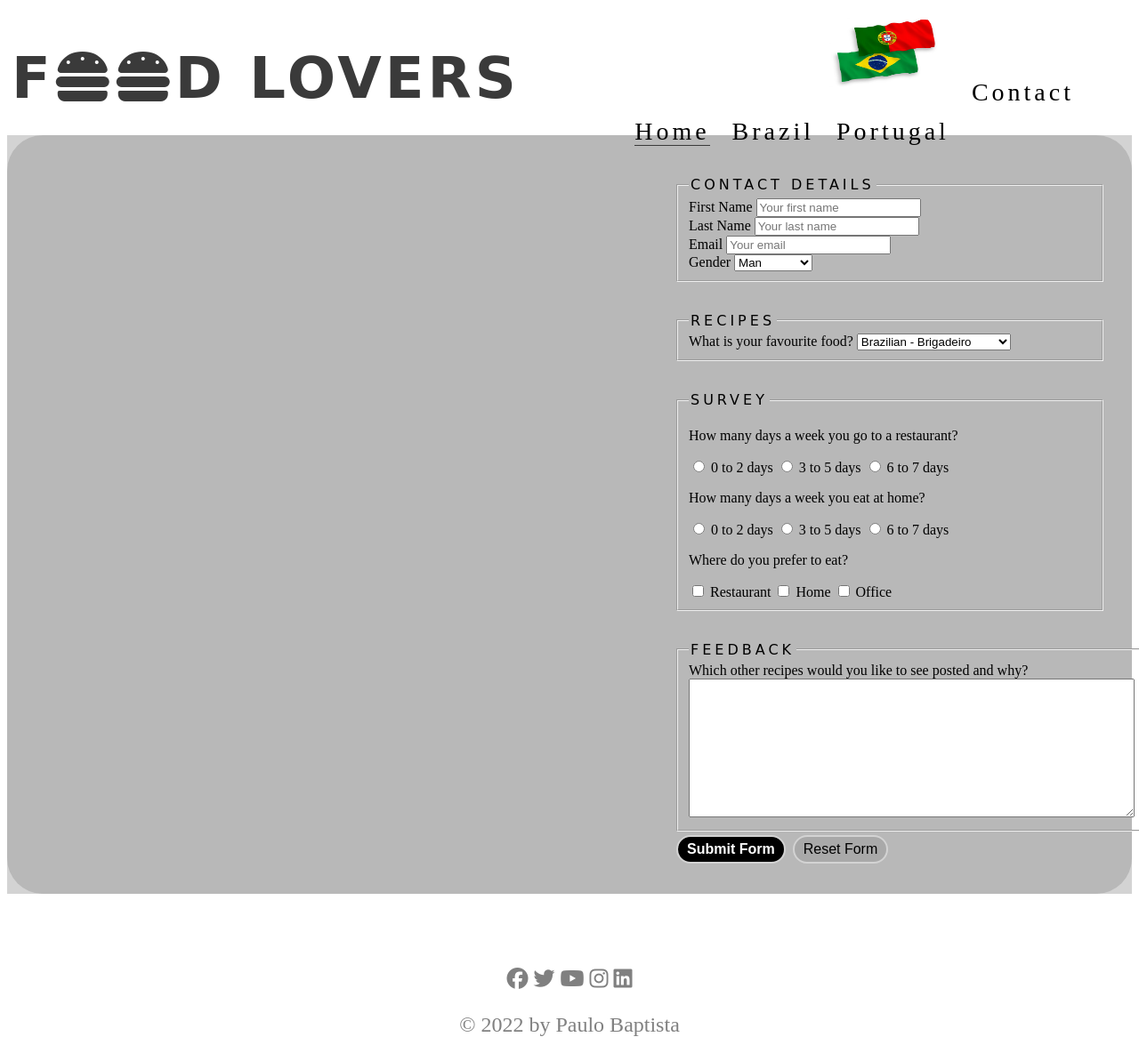
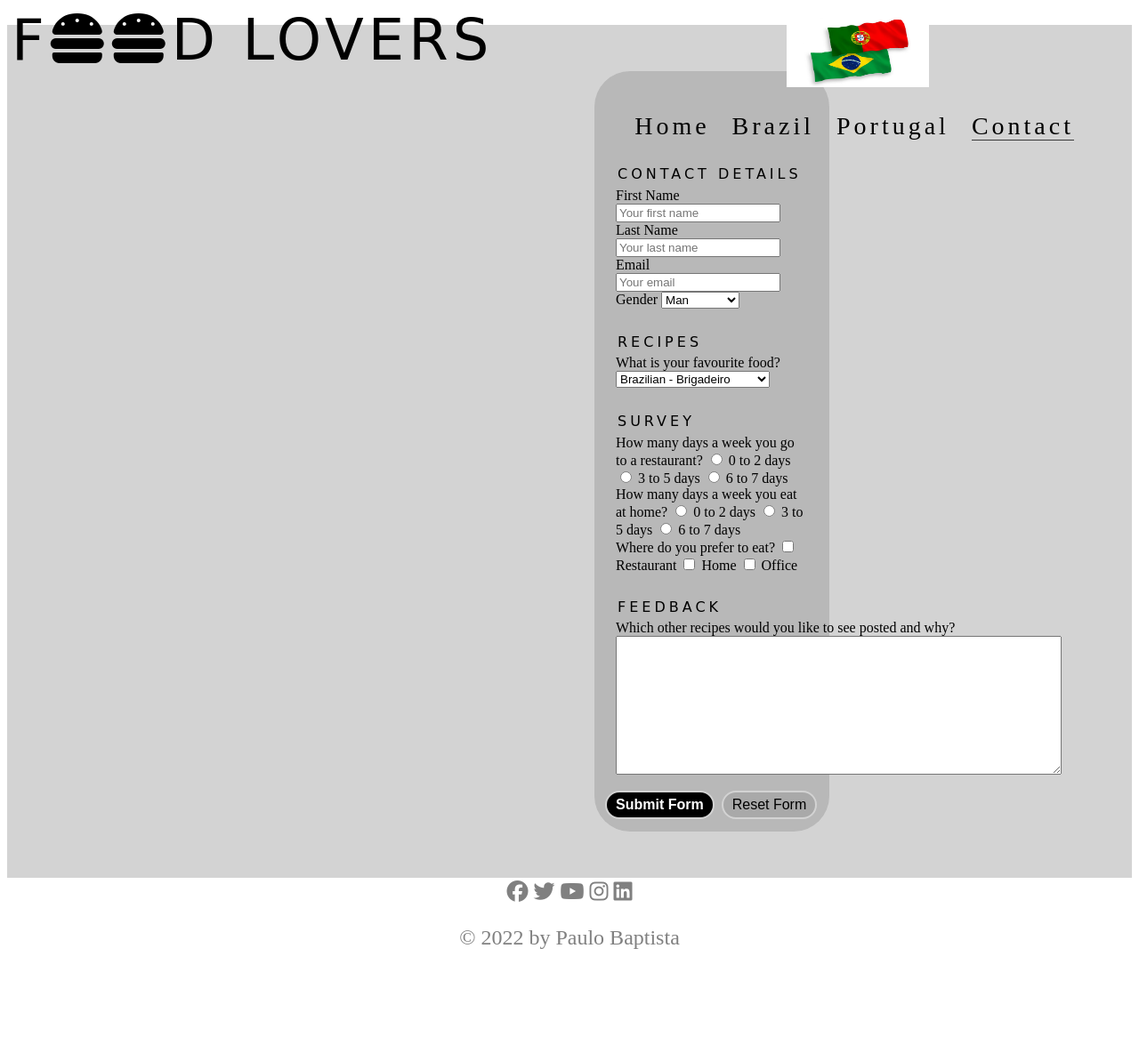
Before and after one commit to Code-Institute-Submissions/baptistapaulo-pp1_NovResub, a plain HTML site: page contact.html in a window 1280 px wide. Shown: the whole page at 89% size. After the commit the page ends 1068 px from the top, so only its background shows below. Drawn offline with Linux system fonts and the light colour scheme; a web font is replaced by a local one.

Commit message:
Fix form styling in the contact page

```diff
--- a/assets/css/style.css
+++ b/assets/css/style.css
@@ -5,15 +5,15 @@ body {
 }
 
 header {
-    height: 10%;
-}
-
-header {
-    height: 80%;
+    height: 20px;
 }
 
 footer {
-    height: 10%;
+    height: 10px;
+}
+
+fieldset {
+    border: none;
 }
 
 /* headings and logo */
@@ -53,6 +53,10 @@ a:hover {
     float: left;
     font-size: 400%;
     margin-left: 5px;
+    font-family: 'DynaPuff', cursive;
+    text-transform: uppercase;
+    letter-spacing: 5px;
+    color: black;
 }
 
 #logo-image {
@@ -66,10 +70,11 @@ a:hover {
 #menu {
     font-size: 175%;
     letter-spacing: 4px;
+    float: right;
     margin-right: 40px;
 }
 
-#menu, #logo {
+#menu #logo #logo-image {
     line-height: 100px;
 }
 
@@ -86,6 +91,7 @@ a:hover {
 
 #menu a:hover {
     border-bottom: 1px solid #3a3a3a;
+    font-weight: bold;
 }
 
 .active {
@@ -212,8 +218,24 @@ a:hover {
     line-height: 0;
     column-count: 3;
     column-gap: 0;
+    align-content: center;
     background-color: lightgray;
 }
+
+div > span {
+    padding: 20px 40px;
+    display: inline-block;
+    margin: 4px 2px;
+    border-radius: 20px;
+    background-color: gray;
+}
+
+span > img {
+    border-radius: 10px;
+    width:  300px;
+    height: 300px;
+    object-fit: cover;
+    }
 
 #photos > img {
     width: 100%;
@@ -222,25 +244,29 @@ a:hover {
 /* contact form */
 
 form {
-	margin-top: 5rem;
-    margin-bottom: 5rem;
+	margin-top: 2rem;
+    margin-bottom: 2rem;
+    margin-left: 40rem;
+    margin-right: 20rem;
     text-align: left;
     background-color: rgb(184, 184, 184);
-    padding: 30px;
+    padding: 10px;
     border-radius: 40px;
+
 }
 
 #form-box {
     background-color: lightgray;
+    padding: 20px;
 }
 
 form > div {
-	margin-top: 1rem;
-    margin-left: 45rem;
+    text-align: left;
 }
 
 form > fieldset {
     text-align: left;
+
 }
 
 legend {
--- a/contact.html
+++ b/contact.html
@@ -13,21 +13,13 @@
     <script src="https://kit.fontawesome.com/10e1a27b71.js" crossorigin="anonymous"></script>
 </head>
 <body>
-    <header>
-        <div>
-            <span class="header-span">
-                <a href="index.html">
-                    <h1 id="logo-title">F<i class="fa-solid fa-burger"></i><i class="fa-solid fa-burger"></i>d Lovers</i></h1>
-                </a>
-            </span>
-            <span class="header-span">
-                <img id="logo-image" src="assets/images/flags-portugal-and-brazil-on-a-white-background.png">
-            </span>
-            <span class="header-span">
-                <nav>
+    <header id="header">
+        <a href="index.html" id="logo-title">F<i class="fa-solid fa-burger"></i><i class="fa-solid fa-burger"></i>d Lovers</a>
+        <img id="logo-image" src="assets/images/flags-portugal-and-brazil-on-a-white-background.png" alt="brazilian-portuguese-flags-together">
+
             <ul id="menu">
                 <li>
-                            <a href="contact.html">Contact</a>
+                    <a href="contact.html" class="active">Contact</a>
                 </li>
                 <li>
                     <a href="portugal.html">Portugal</a>
@@ -36,15 +28,13 @@
                     <a href="brazil.html">Brazil</a>
                 </li>
                 <li>
-                            <a href="index.html" class="active">Home</a>
+                    <a href="index.html">Home</a>
                 </li>
             </ul>
-                </nav>
-            </span>
-        </div>
+
     </header>
 
-	<section id="form-box">
+	<div id="form-box">
 		<form action="https://formdump.codeinstitute.net" method="POST" target="_blank">
 			<div>
 				<fieldset>
@@ -85,36 +75,27 @@
 			<div>
 				<fieldset>
 					<legend>Survey</legend>
-						<p>How many days a week you go to a restaurant?</p>
-
+					<label for="Survey">How many days a week you go to a restaurant?</label>
 						<input required id="0-2days-radio" name="rest-a-day" value="0-2days" type="radio">
 						<label for="0-2days-radio">0 to 2 days</label>
-
  						<input required id="3-5days-radio" name="rest-a-day" value="3-5days" type="radio">
 						<label for="3-5days-radio">3 to 5 days</label>
+						<input required id="6-7dayss-radio" name="rest-a-day" value="6-7days" type="radio">
+						<label for="6-7dayss-radio">6 to 7 days</label><br>
 
-						<input required id="6-7dayss-radio" name="rest-a-day" value="6-7days" type="radio">
-						<label for="6-7dayss-radio">6 to 7 days</label>
-
-						<p>How many days a week you eat at home?</p>
-
+					<label for="Survey">How many days a week you eat at home?</label>
 						<input required id="2-days-radio" name="home-a-day" value="2-days" type="radio">
 						<label for="2-days-radio">0 to 2 days</label>
-
 						<input required id="5-days-radio" name="home-a-day" value="5-days" type="radio">
 						<label for="5-days-radio">3 to 5 days</label>
+						<input required id="7-dayss-radio" name="home-a-day" value="7-days" type="radio">
+						<label for="7-dayss-radio">6 to 7 days</label><br>
 
-						<input required id="7-dayss-radio" name="home-a-day" value="7-days" type="radio">
-						<label for="7-dayss-radio">6 to 7 days</label>
-
-						<p>Where do you prefer to eat?</p>
-
+					<label for="Survey">Where do you prefer to eat?</label>
 						<input type="checkbox" id="restaurant-checkbox" name="restaurant">
 						<label for="restaurant-checkbox">Restaurant</label>
-
 						<input type="checkbox" id="home-checkbox" name="home">
 						<label for="home-checkbox">Home</label>
-
 						<input type="checkbox" id="office-checkbox" name="office">
 						<label for="office-checkbox">Office</label>
 				</fieldset><br>
@@ -132,30 +113,15 @@
 				<button class="button2" type="reset">Reset Form</button>
 			</div>
 		</form>
-	</section>
+	</div>
     <footer>
 		<div class="social-media">
 			<div>
-					<span>
-						<a href="https://facebook.com" target="_blank" rel="noopener"
-							aria-label="Visit our Facebook page"><i class="fab fa-facebook"></i></a>
-					</span>
-					<span>
-						<a href="https://twitter.com" target="_blank" rel="noopener"
-							aria-label="Visit our Twitter page"><i class="fa-brands fa-twitter"></i></a>
-					</span>
-					<span>
-						<a href="https://youtube.com" target="_blank" rel="noopener"
-							aria-label="Visit our YouTube page"><i class="fa-brands fa-youtube"></i></a>
-					</span>
-					<span>
-						<a href="https://instagram.com" target="_blank" rel="noopener"
-							aria-label="Visit our Instagram page"><i class="fab fa-instagram"></i></a>
-					</span>
-					<span>
-						<a href="https://linkedin.com" target="_blank" rel="noopener"
-							aria-label="Visit our LinkedIn page"><i class="fa-brands fa-linkedin"></i></a>
-					</span>
+                <a href="https://facebook.com" target="_blank" rel="noopener" aria-label="Visit our Facebook page"><i class="fab fa-facebook"></i></a>
+                <a href="https://twitter.com" target="_blank" rel="noopener"aria-label="Visit our Twitter page"><i class="fa-brands fa-twitter"></i></a>
+                <a href="https://youtube.com" target="_blank" rel="noopener" aria-label="Visit our YouTube page"><i class="fa-brands fa-youtube"></i></a>
+                <a href="https://instagram.com" target="_blank" rel="noopener" aria-label="Visit our Instagram page"><i class="fab fa-instagram"></i></a>
+                <a href="https://linkedin.com" target="_blank" rel="noopener" aria-label="Visit our LinkedIn page"><i class="fa-brands fa-linkedin"></i></a>
 			</div>
 			<div>
 				<p>&copy; 2022 by Paulo Baptista</p>
```
Also changed, not shown: brazil.html (+16 -38 lines), index.html (+7 -33 lines), portugal.html (+17 -40 lines). Lines whose indentation alone changed are shown as unchanged.
